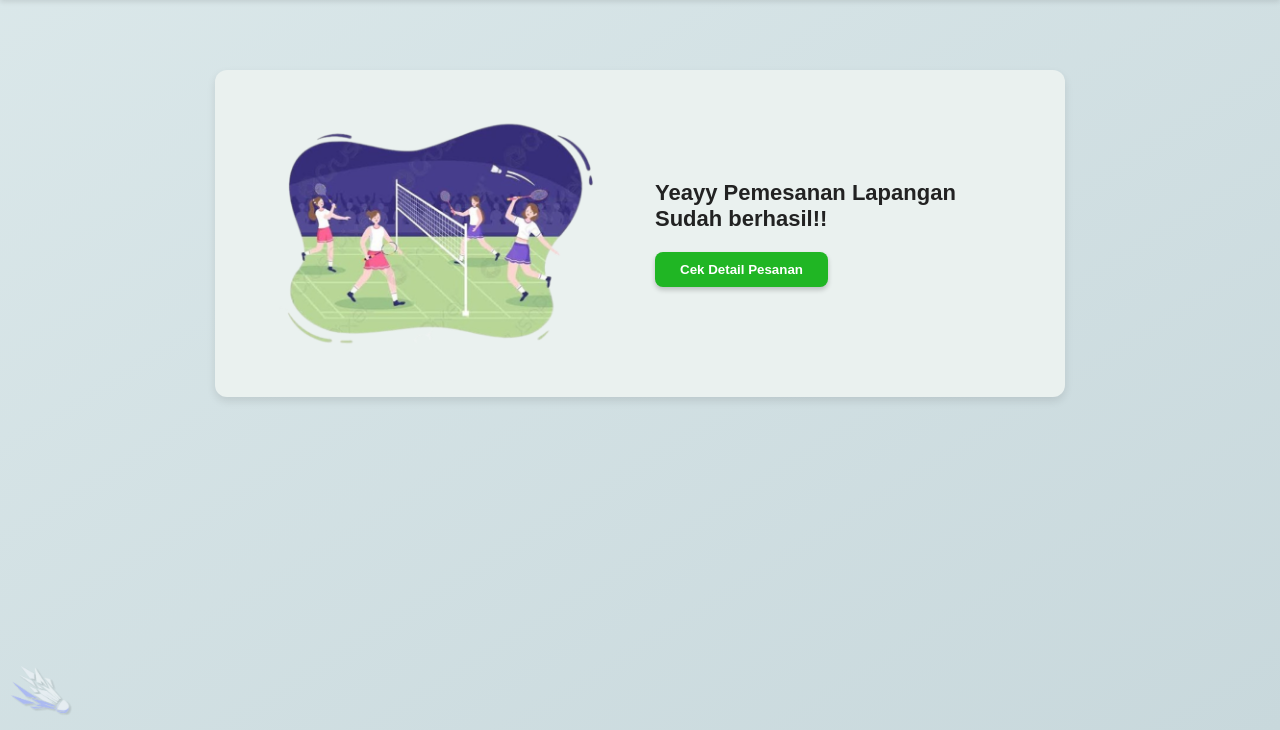
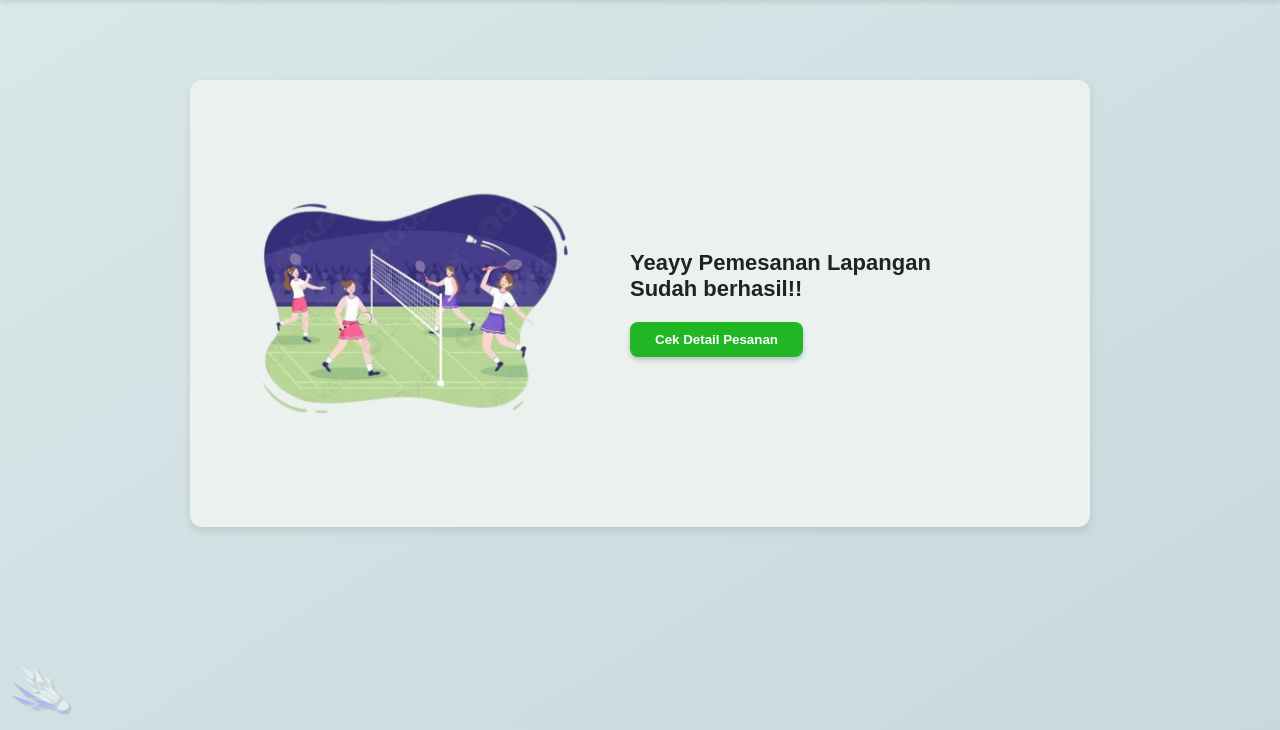
Before and after one commit to kaha-ayj/PROYEK1, a PHP site: page /pembayaran_berhasil.php in a window 1280 px wide. Shown: the part 70-800 px from the top of the page. Run offline with PHP 8.4, Linux system fonts and the light colour scheme.

Commit message:
pembayaran berhasil

```diff
--- a/pembayaran_berhasil.php
+++ b/pembayaran_berhasil.php
@@ -79,14 +79,14 @@
         .container {
             display: flex;
             justify-content: center;
-            margin-top: 70px;
+            margin-top: 80px;
         }
 
         .card {
             background: #eaf1ef;
             width: 75%;
-            max-width: 850px;
-            padding: 40px 50px;
+            max-width: 900px;
+            padding: 100px 50px;
             border-radius: 12px;
             box-shadow: 0 4px 8px rgba(0,0,0,0.1);
             display: flex;
```
